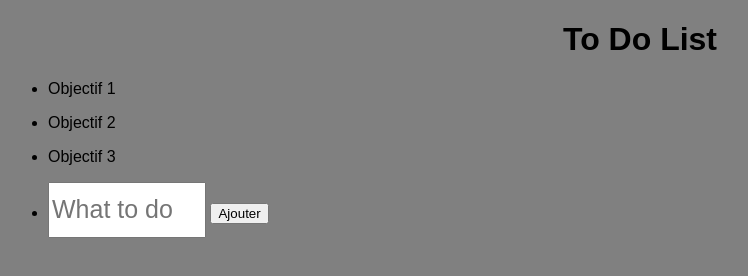
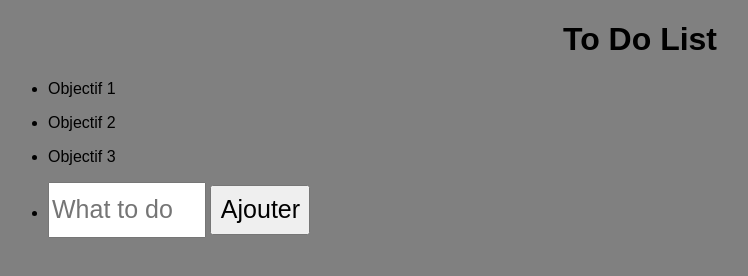
Before and after one commit to mickaelpol/ToDoList, a website: page index.html in a window 1280 px wide. Shown: the whole page, without its empty margins (0-748 px from the left). Drawn offline with nearby package versions, Linux system fonts and the light colour scheme.

Commit message:
button+gros

```diff
--- a/style.css
+++ b/style.css
@@ -21,3 +21,10 @@ body
 	height: 50px;
 	font-size: 25px;
 }
+
+.buttonlist
+{
+	width: 100px;
+	height: 50px;
+	font-size: 25px;
+}
```
